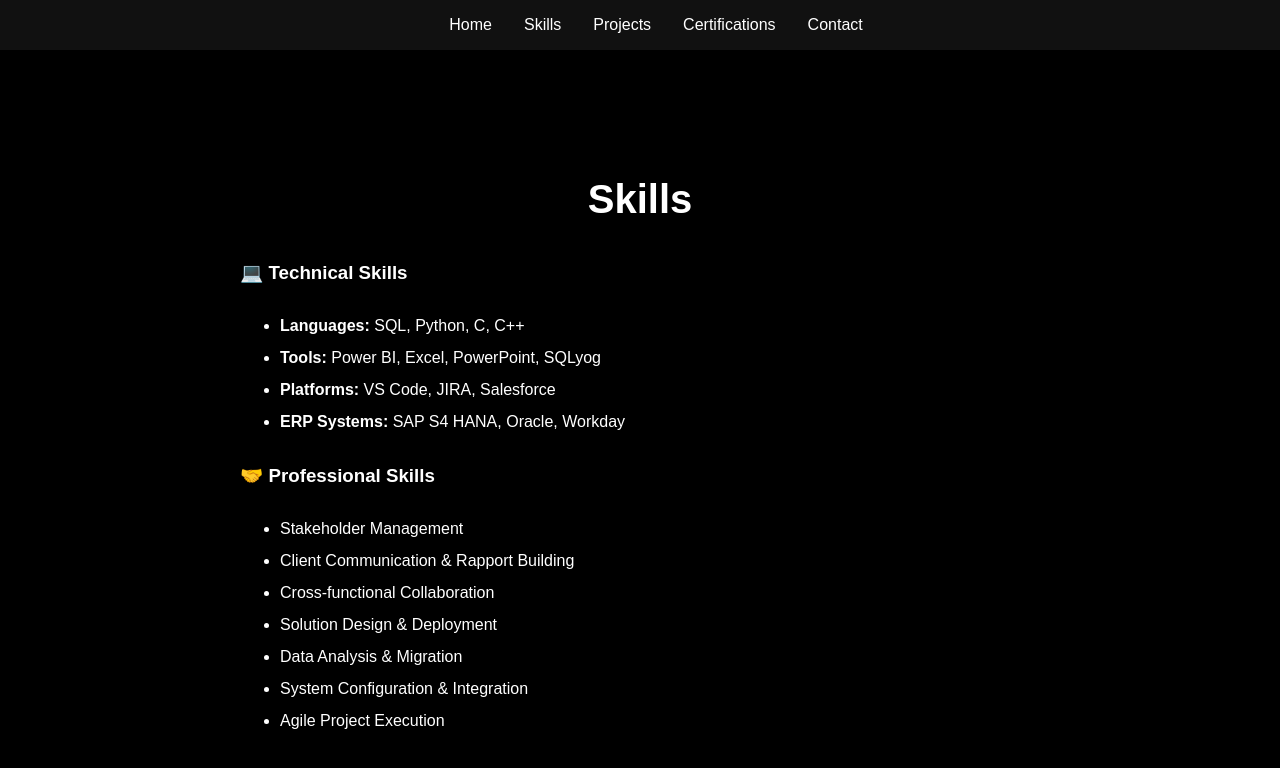
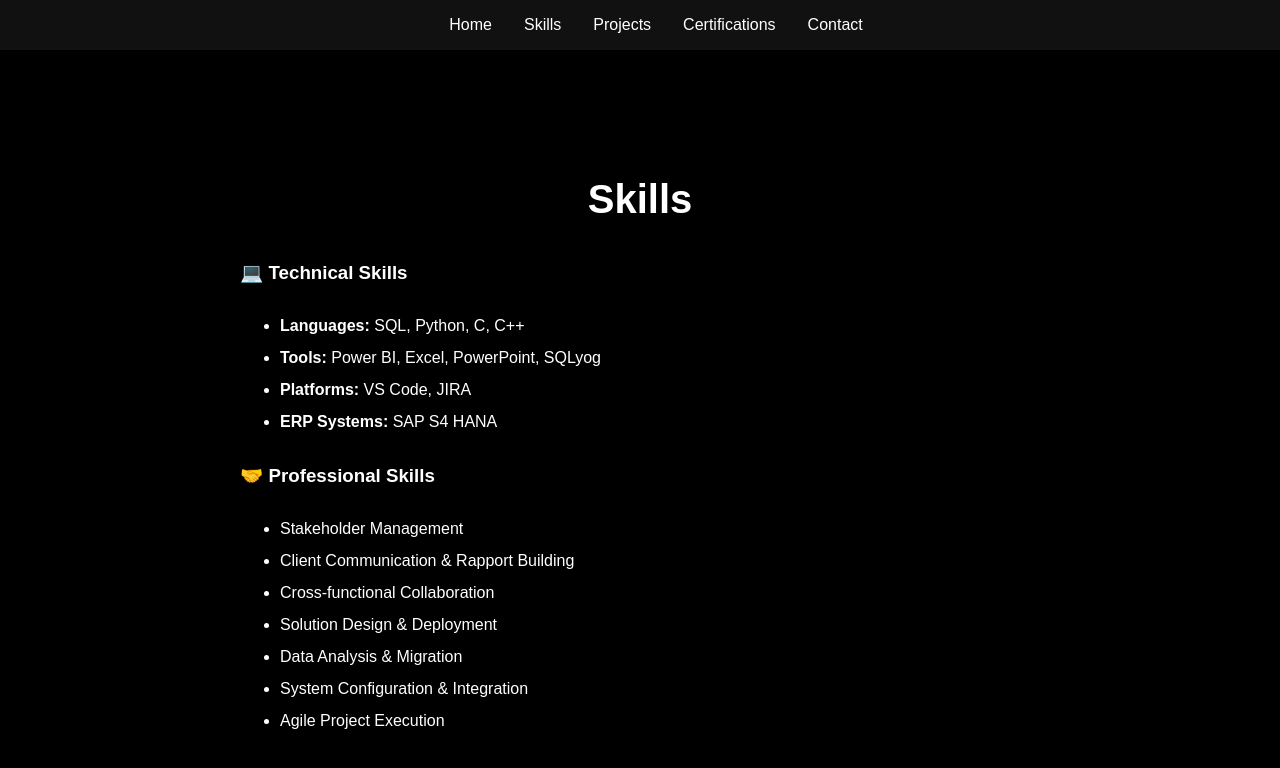
Before and after one commit to Avinash1Agarwal/avinash-portfolio, a React (Create React App) app: page /skills in a window 1280 px wide. Shown: the top 768 px of the page. Built offline with nearby package versions, Linux system fonts and the light colour scheme.

Commit message:
Update SkillsProjects.js

```diff
--- a/src/SkillsProjects.js
+++ b/src/SkillsProjects.js
@@ -26,8 +26,8 @@ export const Skills = () => (
       <ul>
         <li><strong>Languages:</strong> SQL, Python, C, C++</li>
         <li><strong>Tools:</strong> Power BI, Excel, PowerPoint, SQLyog</li>
-        <li><strong>Platforms:</strong> VS Code, JIRA, Salesforce</li>
-        <li><strong>ERP Systems:</strong> SAP S4 HANA, Oracle, Workday</li>
+        <li><strong>Platforms:</strong> VS Code, JIRA</li>
+        <li><strong>ERP Systems:</strong> SAP S4 HANA</li>
       </ul>
 
       <h3>🤝 Professional Skills</h3>
```
